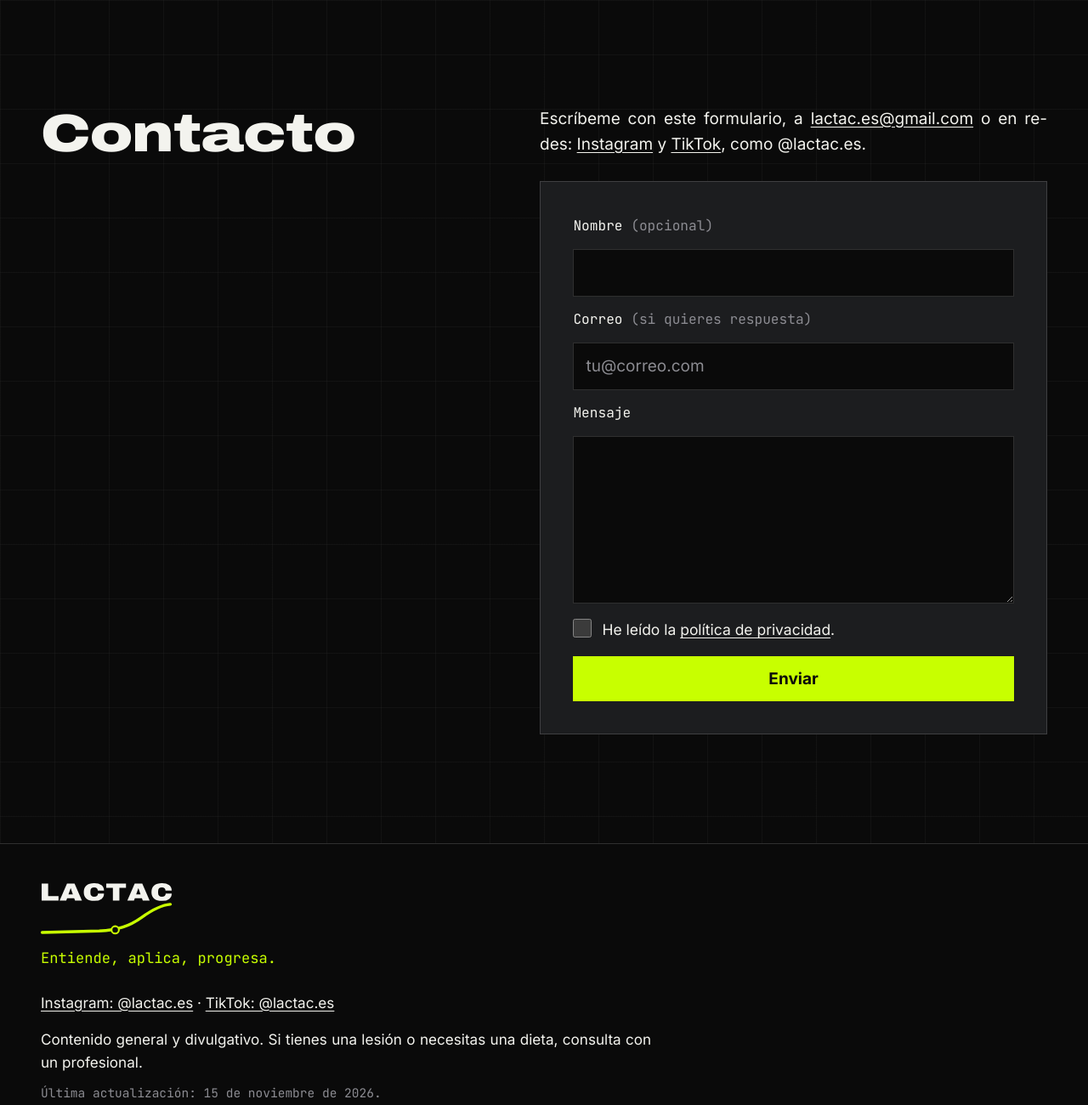
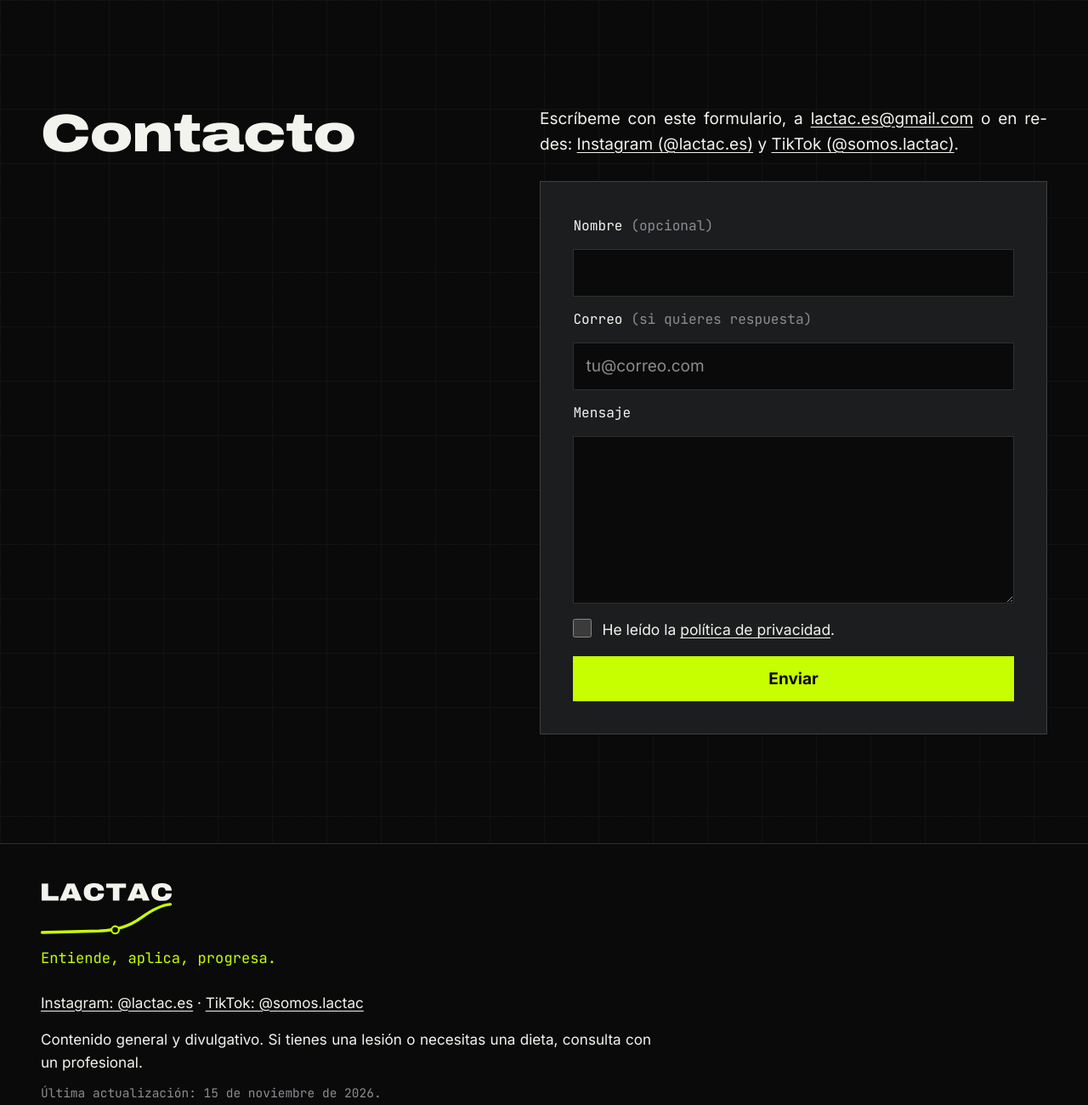
Before and after one commit to SomosLactac/somoslactac.github.io, a plain HTML site: page sobre.html in a window 1280 px wide. Shown: the part 832-2132 px from the top of the page at 85% size. Drawn offline with Linux system fonts and the light colour scheme.

Commit message:
Corregir el TikTok de Lactac a @somos.lactac
Co-Authored-By: Claude Opus 5.5 <noreply@anthropic.com>

```diff
--- a/sobre.html
+++ b/sobre.html
@@ -63,7 +63,7 @@
     <section class="who wrap" id="contacto">
       <h2>Contacto</h2>
       <div class="who-text">
-        <p>Escríbeme con este formulario, a <a href="mailto:lactac.es@gmail.com">lactac.es@gmail.com</a> o en redes: <a href="https://www.instagram.com/lactac.es/">Instagram</a> y <a href="https://www.tiktok.com/@lactac.es">TikTok</a>, como @lactac.es.</p>
+        <p>Escríbeme con este formulario, a <a href="mailto:lactac.es@gmail.com">lactac.es@gmail.com</a> o en redes: <a href="https://www.instagram.com/lactac.es/">Instagram (@lactac.es)</a> y <a href="https://www.tiktok.com/@somos.lactac">TikTok (@somos.lactac)</a>.</p>
         <!-- Formulario «Lactac – Mensajes» de Google Forms (cuenta lactac.es@gmail.com), con el diseño de la web. -->
         <form class="join-form msg-form" method="post" action="https://docs.google.com/forms/d/e/1FAIpQLSfaheMlQGXaukjT9jE7rR_QMqGirmXV__YGM590xr5r7YYPrg/formResponse" data-msg-form>
           <input type="hidden" name="entry.370414593" value="Contacto">
@@ -89,7 +89,7 @@
     <div class="wrap footer-inner">
       <img class="footer-logo" src="assets/logo/lactac-logo-transparente-para-fondo-oscuro.svg" width="5801" height="2433" alt="Lactac" loading="lazy">
       <p class="footer-tagline">Entiende, aplica, progresa.</p>
-      <p class="footer-ig"><a href="https://www.instagram.com/lactac.es/">Instagram: @lactac.es</a> · <a href="https://www.tiktok.com/@lactac.es">TikTok: @lactac.es</a></p>
+      <p class="footer-ig"><a href="https://www.instagram.com/lactac.es/">Instagram: @lactac.es</a> · <a href="https://www.tiktok.com/@somos.lactac">TikTok: @somos.lactac</a></p>
       <p>Contenido general y divulgativo. Si tienes una lesión o necesitas una dieta, consulta con un profesional.</p>
       <p class="footer-updated">Última actualización: 15 de noviembre de 2026.</p>
       <p class="footer-credits">
```
Also changed, not shown: aprende.html (+1 -1 lines), aviso-legal.html (+1 -1 lines), creditos.html (+1 -1 lines), estudios.html (+1 -1 lines), glosario.html (+1 -1 lines), herramientas.html (+1 -1 lines), index.html (+1 -1 lines), novedades.html (+1 -1 lines), por-deporte.html (+1 -1 lines), privacidad.html (+1 -1 lines).
